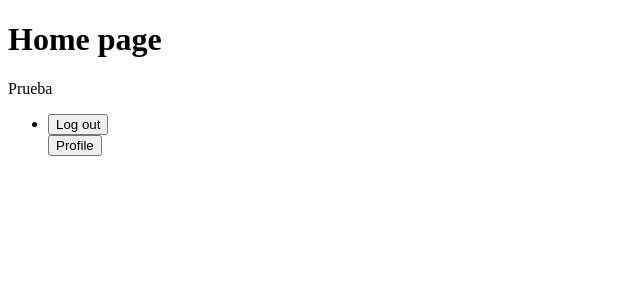
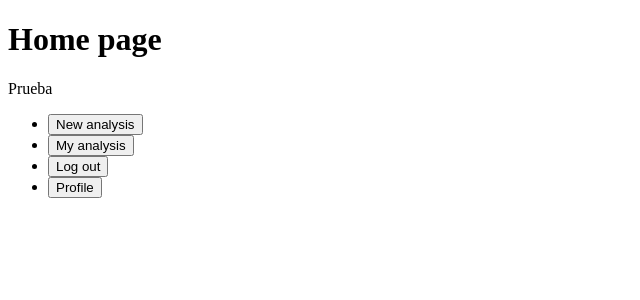
Before and after one commit to mrubio-chavarria/nonspot, a Django app: page /users/home_view/ in a window 1280 px wide. Shown: the top 300 px of the page, without its empty margins (0-640 px from the left). Run offline with Django 3.2, Linux system fonts and the light colour scheme; the visitor is signed in with stand-in values (Sample User, id 1); parts of the project's set-up code (start-up, migrations or seed data) failed here and were passed over.

Commit message:
Add views of evaluations app

```diff
--- a/nonspot/urls.py
+++ b/nonspot/urls.py
@@ -20,4 +20,5 @@ from django.urls import path, include
 urlpatterns = [
     path('admin/', admin.site.urls),
     url(r'^', include('services.users.urls')),
+    url(r'^', include('services.evaluations.urls')),
 ]
--- a/services/evaluations/urls.py
+++ b/services/evaluations/urls.py
@@ -1,9 +1,9 @@
 from django.conf.urls import url, include
 from rest_framework import routers
-from services.users import views as evaluations
+from services.evaluations import views as evaluations
 
 router = routers.SimpleRouter()
-router.register('evaluations', evaluations.UserViewSet, base_name='evaluations')
+router.register('evaluations', evaluations.EvaluationViewSet, base_name='evaluations')
 
 urlpatterns = [
     url(r'^', include(router.urls)),
--- a/templates/home.html
+++ b/templates/home.html
@@ -10,11 +10,25 @@
     <nav>
         <ul>
             <li>
+                <form class='new-analysis-link' action='/evaluations/new_analysis_view/' method='POST'>
+                    {% csrf_token %}
+                    <button type="submit">New analysis</button>
+                </form>
+            </li>
+            <li>
+                <form class='my-analysis-link' action='/evaluations/my_analysis/' method='POST'>
+                    {% csrf_token %}
+                    <button type="submit">My analysis</button>
+                </form>
+            </li>
+            <li>
                 <form class='logout-link' action='/users/logout_view/' method='POST'>
                     {% csrf_token %}
                     <button type="submit">Log out</button>
                 </form>
-                <form class='logout-link' action='/users/profile_view/' method='GET'>
+            </li>
+            <li>
+                <form class='profile-link' action='/users/profile_view/' method='GET'>
                     {% csrf_token %}
                     <button type="submit">Profile</button>
                 </form>
```
Also changed, not shown: services/evaluations/views.py (+13 -0 lines), templates/new_analysis.html (added, +12 -0 lines).
